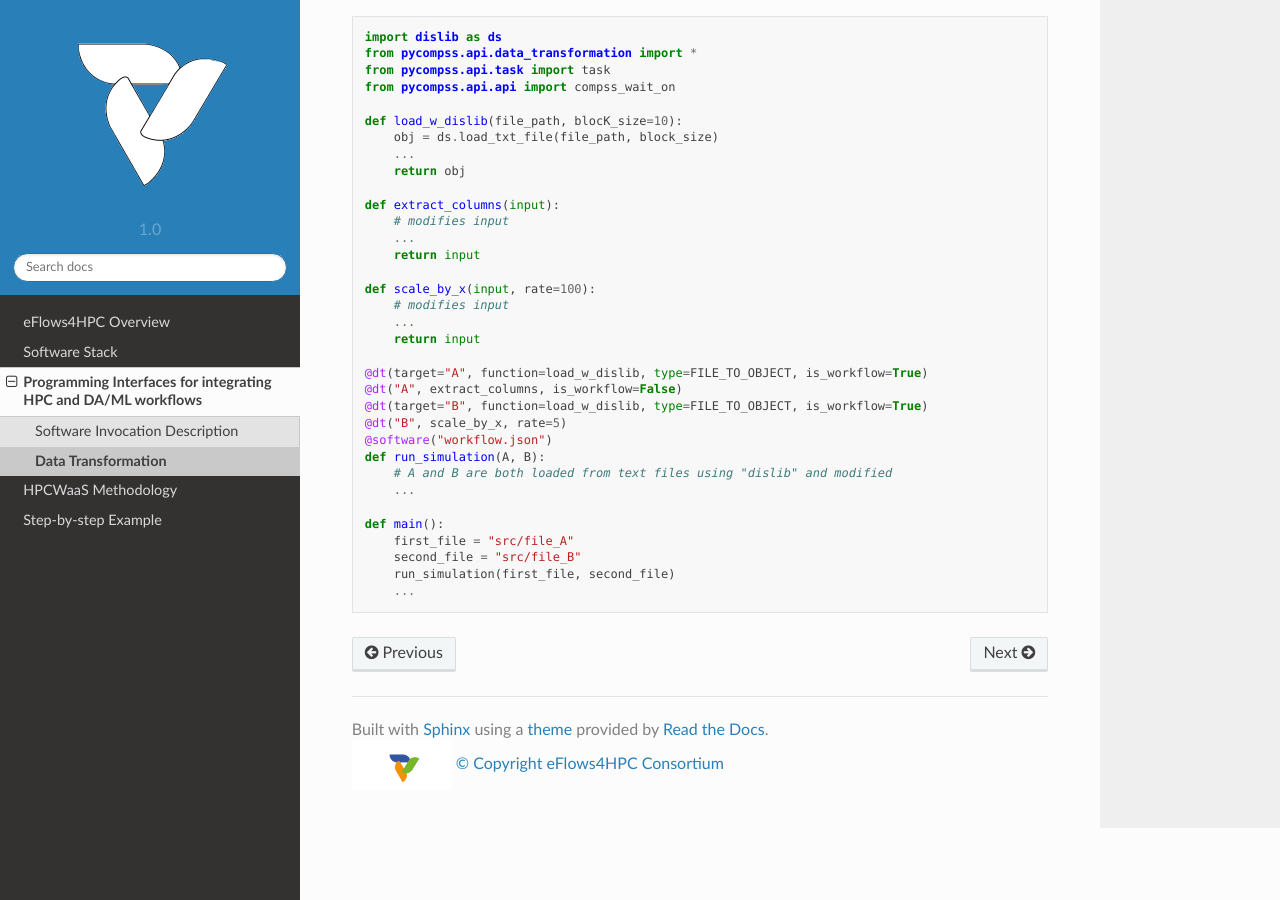
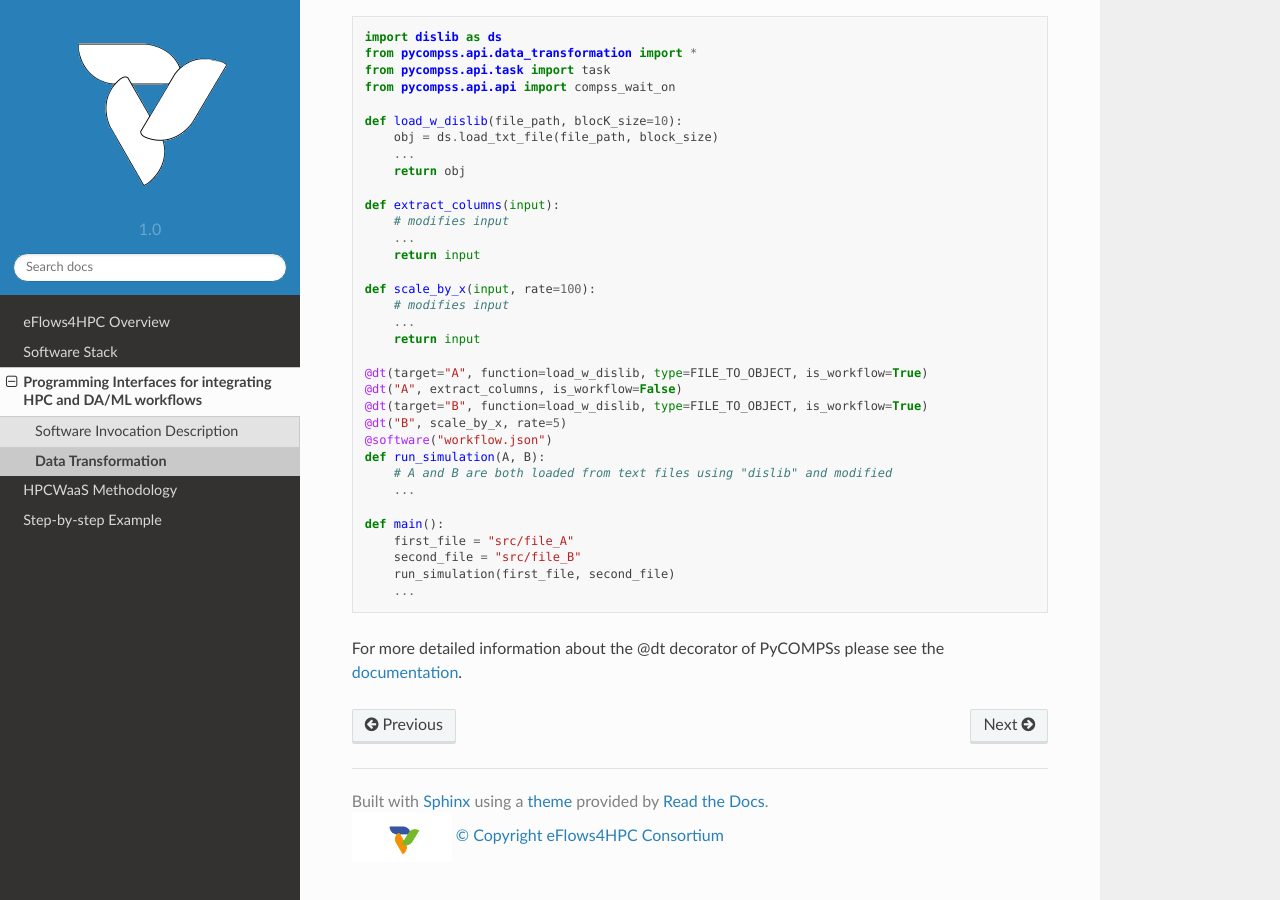
Before and after one commit to eflows4hpc/documentation, a Sphinx documentation site: the page built from doc/source/Sections/02_Programming_Interfaces/Data_Transformation.rst, in a window 1280 px wide and 900 px high, scrolled down 2766 px. Built offline with Sphinx 7.4.7 and the Read the Docs theme 2.0.0, drawn with Linux system fonts in a browser that asks for light colours; formulas are drawn with MathJax 3.

Commit message:
Correct the links to PyCOMPSs.

```diff
--- a/doc/source/Sections/02_Programming_Interfaces/Data_Transformation.rst
+++ b/doc/source/Sections/02_Programming_Interfaces/Data_Transformation.rst
@@ -168,3 +168,9 @@ cases each data transformation with "is_workflow=False" will take place in a dif
         second_file = "src/file_B"
         run_simulation(first_file, second_file)
         ...
+
+
+
+For more detailed information about the @dt decorator of PyCOMPSs please see the `documentation`_.
+
+.. _documentation: https://compss.readthedocs.io/en/stable/Sections/02_App_Development/02_Python/01_1_Task_definition/Sections/10_Data_Transformation.html
--- a/doc/source/Sections/02_Programming_Interfaces/Software_Description.rst
+++ b/doc/source/Sections/02_Programming_Interfaces/Software_Description.rst
@@ -146,4 +146,4 @@ Call to the task function:
 For more detailed information about the @software decorator of PyCOMPSs please see the `documentation`_.
 
 
-.. _documentation: https://compss-doc.readthedocs.io/en/stable/Sections/02_App_Development/02_Python/01_1_Task_definition/Sections/06_Other_task_types/11_Software_decorator.html
+.. _documentation: https://compss.readthedocs.io/en/stable/Sections/02_App_Development/02_Python/01_1_Task_definition/Sections/06_Other_task_types/11_Software_decorator.html
```
